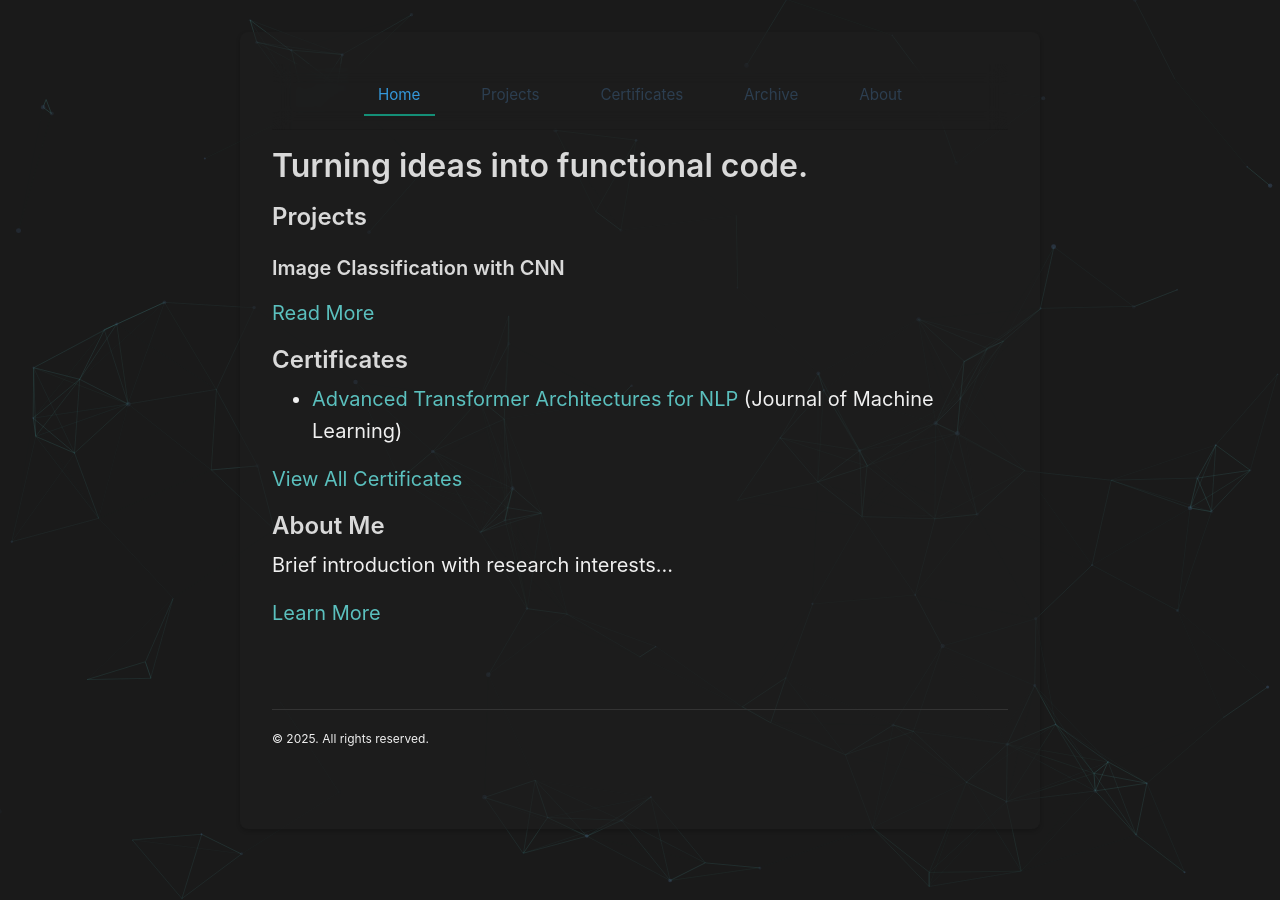
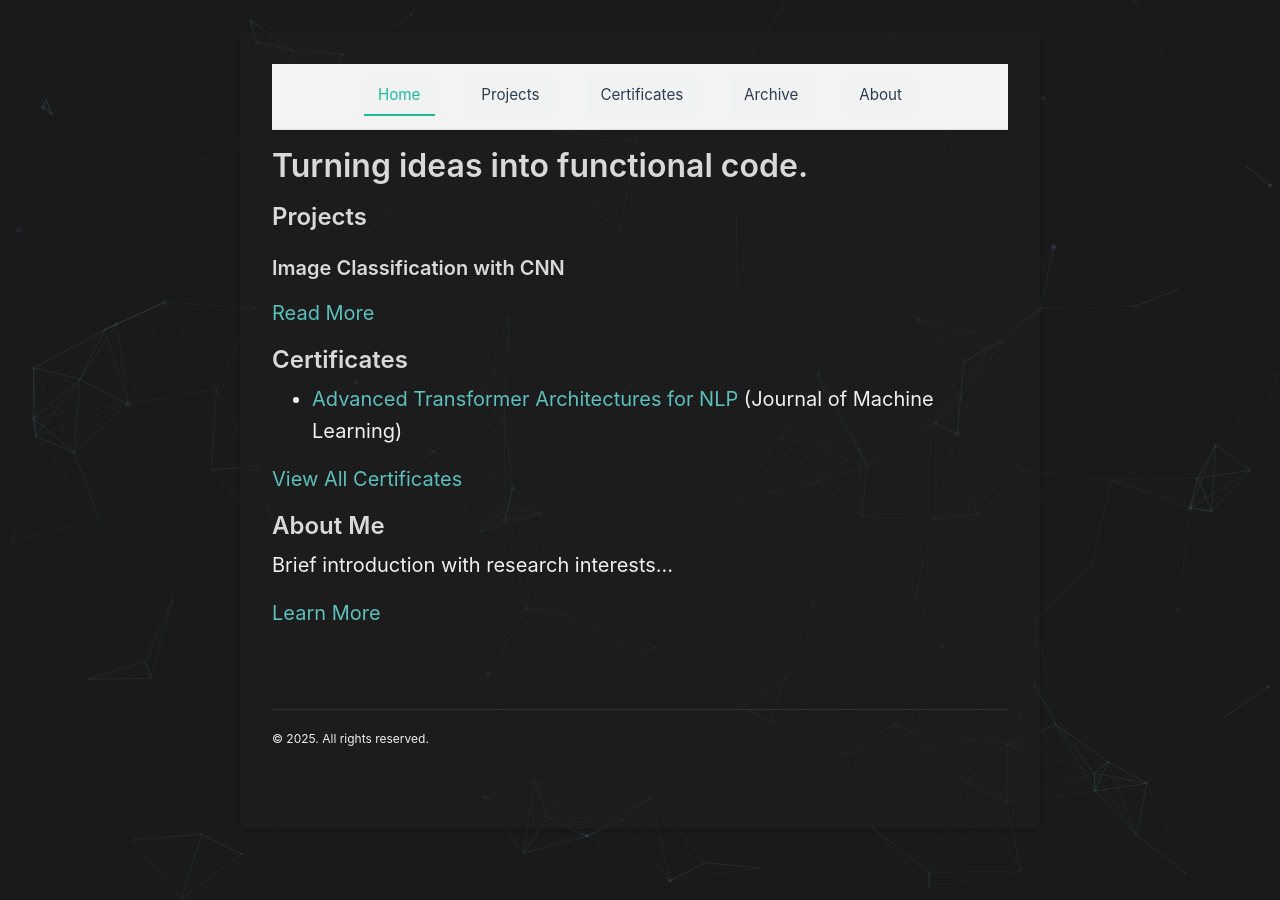
Before and after one commit to Mohammad-Talaat7/Mohammad-Talaat7.github.io, a Jekyll site: the page built from index.markdown, in a window 1280 px wide. Built offline with Jekyll 4.4.1, drawn with Linux system fonts in a browser that asks for light colours; the list of posts is cut into pages by our own code.

Commit message:
Update _layout.scss

```diff
--- a/_sass/_layout.scss
+++ b/_sass/_layout.scss
@@ -19,8 +19,8 @@
   gap: 2rem;
   padding: 0.8rem 0;
   margin-bottom: 1rem;
-  border-bottom: 1px solid rgba(0,0,0,0.1);
-  background: transparent;
+  border-bottom: 1px solid #e0e0e0;
+  background: rgba(255, 255, 255, 0.95);
   backdrop-filter: blur(10px);
   position: sticky;
   top: 0;
@@ -28,24 +28,26 @@
 
   .nav-item {
     color: #2c3e50; // Darker, more readable color
+    background: rgba(236, 240, 241, 0.3);
     font-size: 0.95rem; // Smaller font size
     padding: 0.4rem 0.9rem; // Tighter padding
 
     &:hover {
-      color: #3498db;
+      color: #1abc9c;
+      background: rgba(26, 188, 156, 0.1);
       transform: translateY(-2px);
     }
 
     &.active {
-      color: #3498db;
-      border-bottom: 2px solid #148f77;
+      color: #1abc9c;
+      border-bottom: 2px solid #1abc9c;
     }
   }
   @media (max-width: 768px) {
     flex-direction: row !important;
     flex-wrap: wrap;
-    gap: 0.5rem;
-    padding: 0.5rem 1rem;
+    gap: 0.8rem;
+    padding: 0.5rem 1rem !important;
     justify-content: center;
 
     .nav-item {
@@ -56,7 +58,7 @@
     }
   }
   @media (max-width: 480px) {
-    gap: 0.3rem;
+    gap: 0.5rem;
 
     .nav-item {
       font-size: 0.8rem;
@@ -64,17 +66,6 @@
     }
   }
 
-}
-
-@media (max-width: 768px) {
-  .main-nav {
-    padding: 0.5rem 0;
-
-    .nav-item {
-      font-size: 0.9rem;
-      padding: 0.3rem 0.6rem;
-    }
-  }
 }
 
 .container {
```
